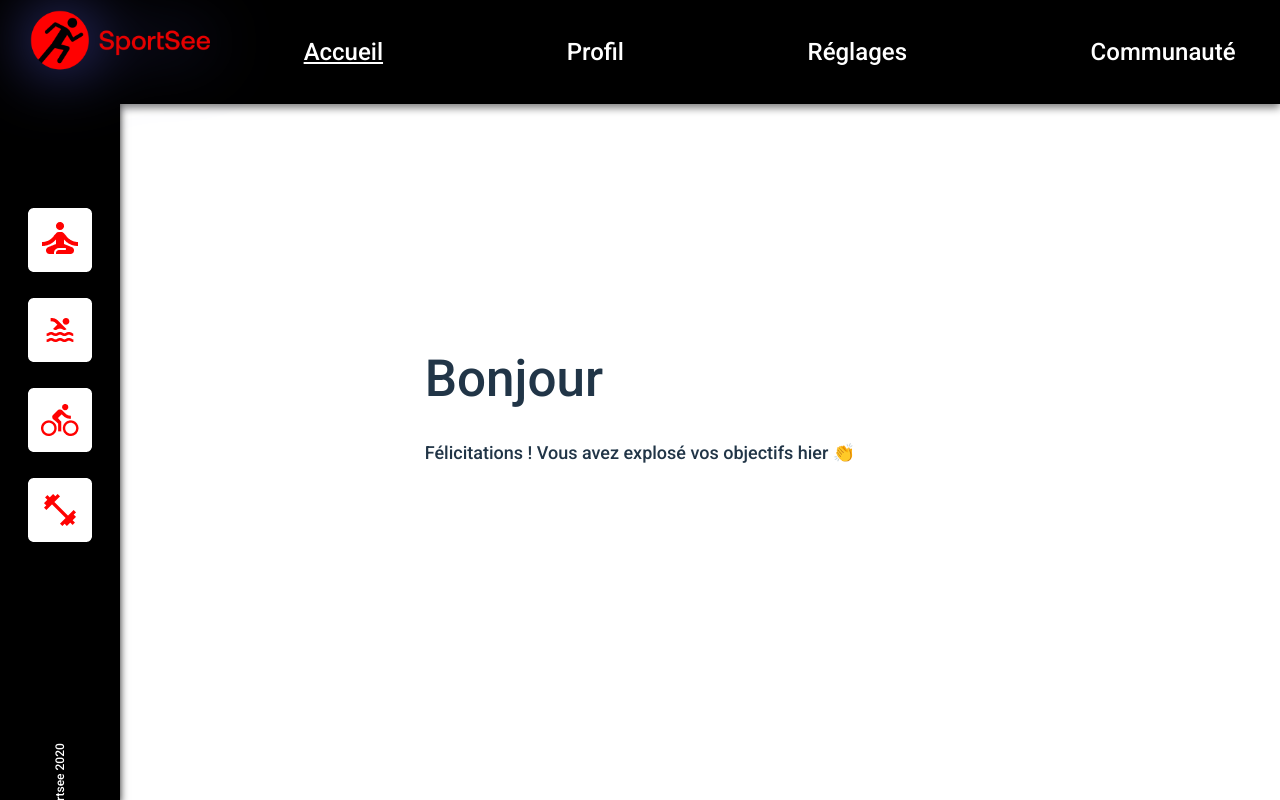
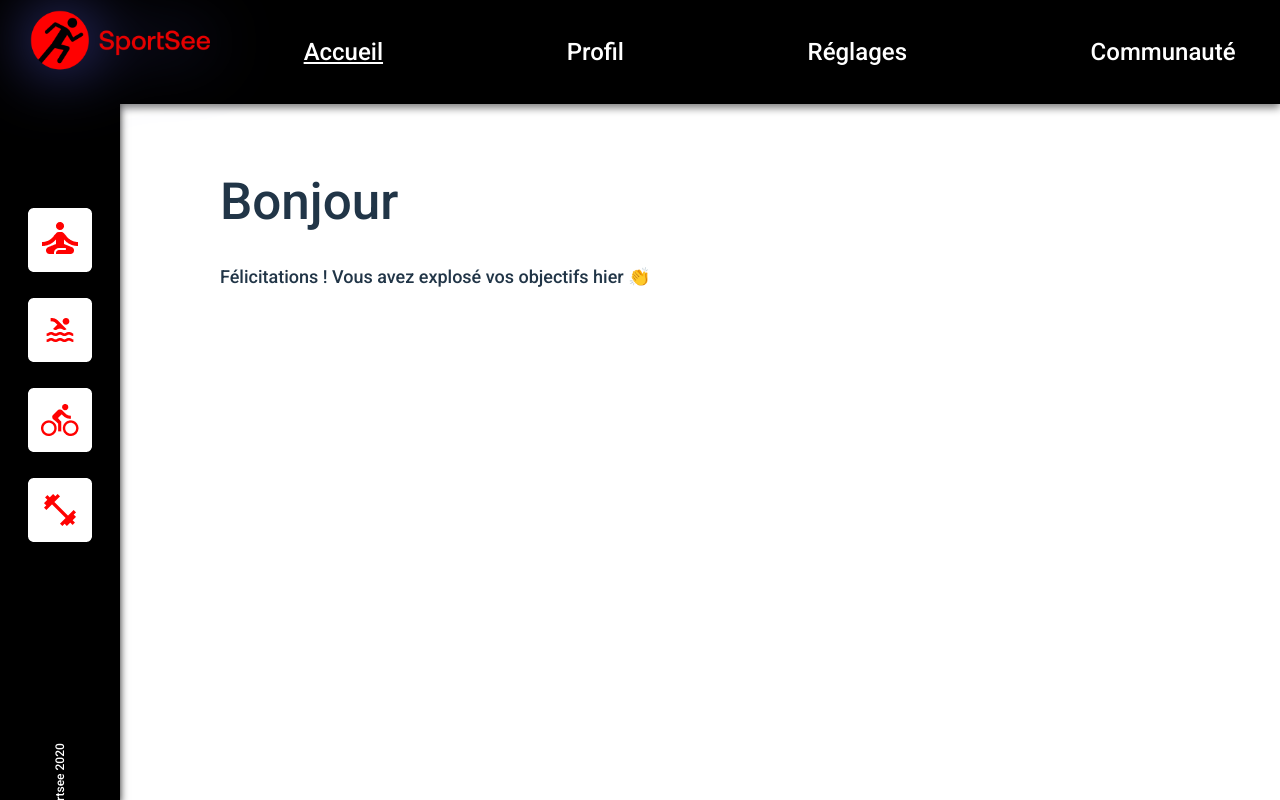
Before and after one commit to Sylviacarrera/projet12, a React (Vite) app: page /dashboard in a window 1280 px wide. Built offline with nearby package versions, Linux system fonts and the light colour scheme; no server answers; what miragejs would draw is missing.

Commit message:
styledashboard

```diff
--- a/src/style/Dashboard.scss
+++ b/src/style/Dashboard.scss
@@ -2,6 +2,9 @@
 
 .dashboard-container {
   padding: 20px;
+  position: absolute;
+  top: 120px;
+  left: 200px;
 }
 
 h1 {
```
